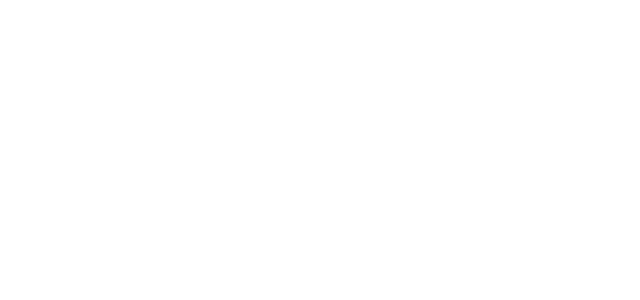
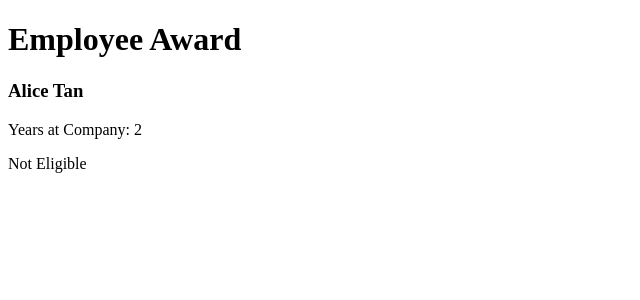
Before and after one commit to ihsky065/employee-awards, a React (Vite) app: page / in a window 1280 px wide. Shown: the top 300 px of the page, without its empty margins (0-640 px from the left). Built offline with nearby package versions, Linux system fonts and the light colour scheme.

Commit message:
feat: add Employee Award first props

```diff
--- a/src/App.jsx
+++ b/src/App.jsx
@@ -11,6 +11,8 @@
 function App () {
     return(
         <>
+        <h1>Employee Award</h1>
+        <EmployeeAward name={'Alice Tan'} years={2}/>
         </>
     )
 }
```
